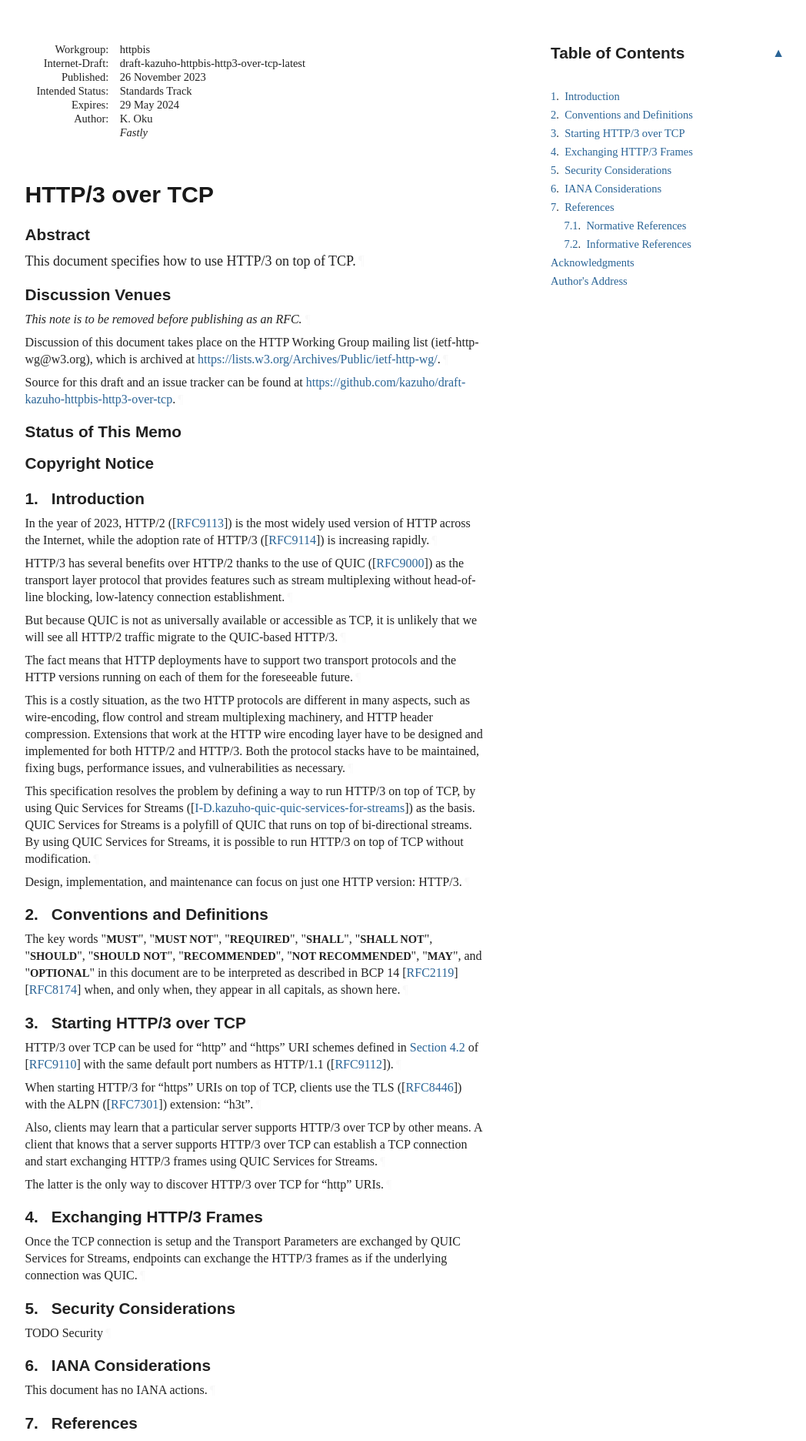
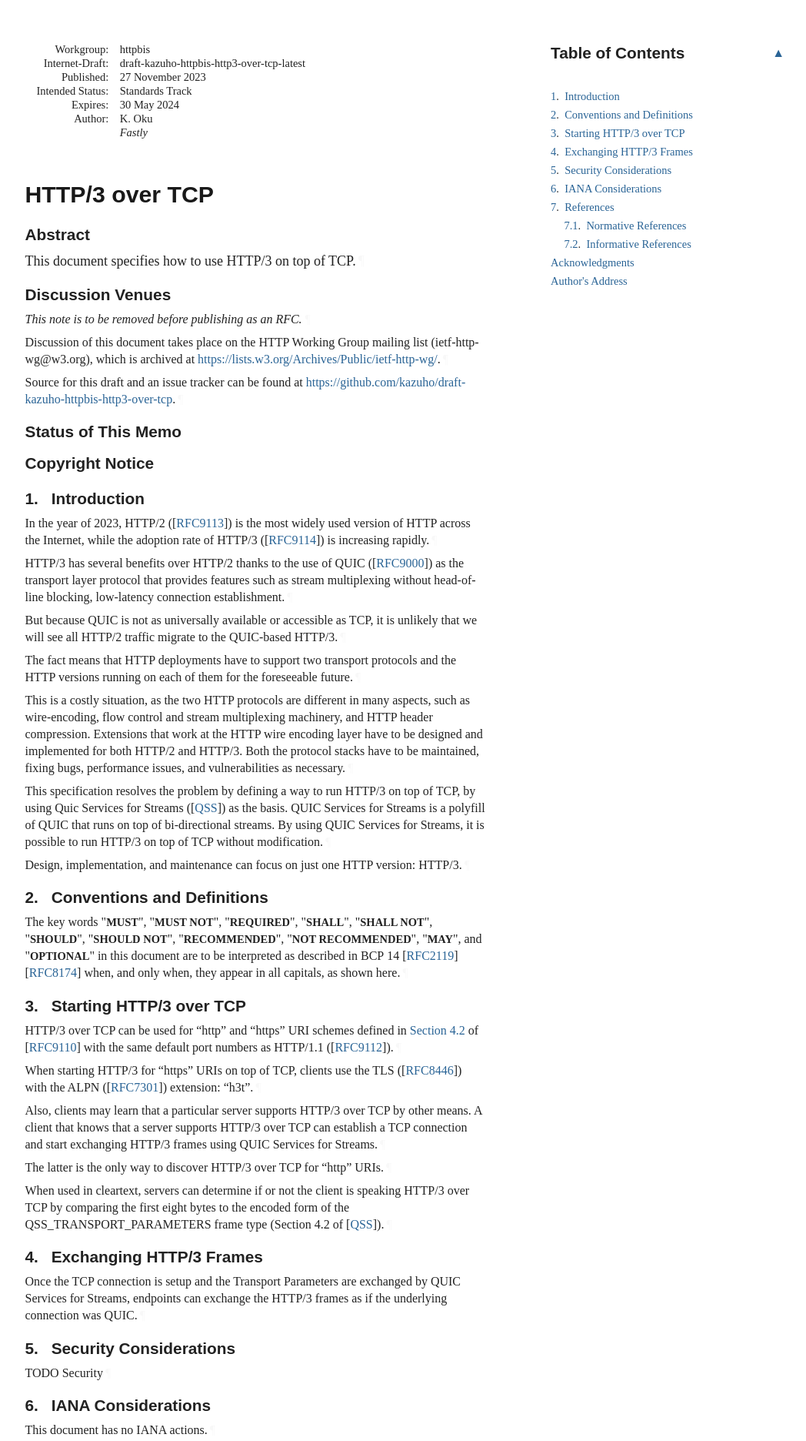
Before and after one commit to kazuho/draft-kazuho-httpbis-http3-over-tcp, a plain HTML site: page draft-kazuho-httpbis-http3-over-tcp.html in a window 1280 px wide. Shown: the part 20-1892 px from the top of the page at 77% size, without its empty margins (92-1140 px from the left). Drawn offline with Linux system fonts and the light colour scheme; a web font is replaced by a local one.

Commit message:
Script updating gh-pages from d6e5db2. [ci skip]

```diff
--- a/draft-kazuho-httpbis-http3-over-tcp.html
+++ b/draft-kazuho-httpbis-http3-over-tcp.html
@@ -1029,7 +1029,7 @@ svg :is([fill="white"], [fill^="#fff"]) {
 </tr></thead>
 <tfoot><tr>
 <td class="left">Oku</td>
-<td class="center">Expires 29 May 2024</td>
+<td class="center">Expires 30 May 2024</td>
 <td class="right">[Page]</td>
 </tr></tfoot>
 </table>
@@ -1042,12 +1042,12 @@ svg :is([fill="white"], [fill^="#fff"]) {
 <dd class="internet-draft">draft-kazuho-httpbis-http3-over-tcp-latest</dd>
 <dt class="label-published">Published:</dt>
 <dd class="published">
-<time datetime="2023-11-26" class="published">26 November 2023</time>
+<time datetime="2023-11-27" class="published">27 November 2023</time>
     </dd>
 <dt class="label-intended-status">Intended Status:</dt>
 <dd class="intended-status">Standards Track</dd>
 <dt class="label-expires">Expires:</dt>
-<dd class="expires"><time datetime="2024-05-29">29 May 2024</time></dd>
+<dd class="expires"><time datetime="2024-05-30">30 May 2024</time></dd>
 <dt class="label-authors">Author:</dt>
 <dd class="authors">
 <div class="author">
@@ -1092,7 +1092,7 @@ svg :is([fill="white"], [fill^="#fff"]) {
         time. It is inappropriate to use Internet-Drafts as reference
         material or to cite them other than as "work in progress."<a href="#section-boilerplate.1-3" class="pilcrow">¶</a></p>
 <p id="section-boilerplate.1-4">
-        This Internet-Draft will expire on 29 May 2024.<a href="#section-boilerplate.1-4" class="pilcrow">¶</a></p>
+        This Internet-Draft will expire on 30 May 2024.<a href="#section-boilerplate.1-4" class="pilcrow">¶</a></p>
 </section>
 </div>
 <div id="copyright">
@@ -1184,7 +1184,7 @@ protocol stacks have to be maintained, fixing bugs, performance issues, and
 vulnerabilities as necessary.<a href="#section-1-5" class="pilcrow">¶</a></p>
 <p id="section-1-6">This specification resolves the problem by defining a way to run HTTP/3 on top
 of TCP, by using Quic Services for Streams
-(<span>[<a href="#I-D.kazuho-quic-quic-services-for-streams" class="cite xref">I-D.kazuho-quic-quic-services-for-streams</a>]</span>) as the basis. QUIC Services
+(<span>[<a href="#QSS" class="cite xref">QSS</a>]</span>) as the basis. QUIC Services
 for Streams is a polyfill of QUIC that runs on top of bi-directional streams. By
 using QUIC Services for Streams, it is possible to run HTTP/3 on top of TCP
 without modification.<a href="#section-1-6" class="pilcrow">¶</a></p>
@@ -1218,6 +1218,9 @@ other means. A client that knows that a server supports HTTP/3 over TCP can
 establish a TCP connection and start exchanging HTTP/3 frames using QUIC
 Services for Streams.<a href="#section-3-3" class="pilcrow">¶</a></p>
 <p id="section-3-4">The latter is the only way to discover HTTP/3 over TCP for “http” URIs.<a href="#section-3-4" class="pilcrow">¶</a></p>
+<p id="section-3-5">When used in cleartext, servers can determine if or not the client is speaking
+HTTP/3 over TCP by comparing the first eight bytes to the encoded form of the
+QSS_TRANSPORT_PARAMETERS frame type (Section 4.2 of <span>[<a href="#QSS" class="cite xref">QSS</a>]</span>).<a href="#section-3-5" class="pilcrow">¶</a></p>
 </section>
 </div>
 <div id="exchanging-http3-frames">
@@ -1256,7 +1259,7 @@ underlying connection was QUIC.<a href="#section-4-1" class="pilcrow">¶</a></p>
 <a href="#section-7.1" class="section-number selfRef">7.1. </a><a href="#name-normative-references" class="section-name selfRef">Normative References</a>
         </h3>
 <dl class="references">
-<dt id="I-D.kazuho-quic-quic-services-for-streams">[I-D.kazuho-quic-quic-services-for-streams]</dt>
+<dt id="QSS">[QSS]</dt>
         <dd>
 <span class="refTitle">"*** BROKEN REFERENCE ***"</span>. </dd>
 <dd class="break"></dd>
```
Also changed, not shown: draft-kazuho-httpbis-http3-over-tcp.txt.
